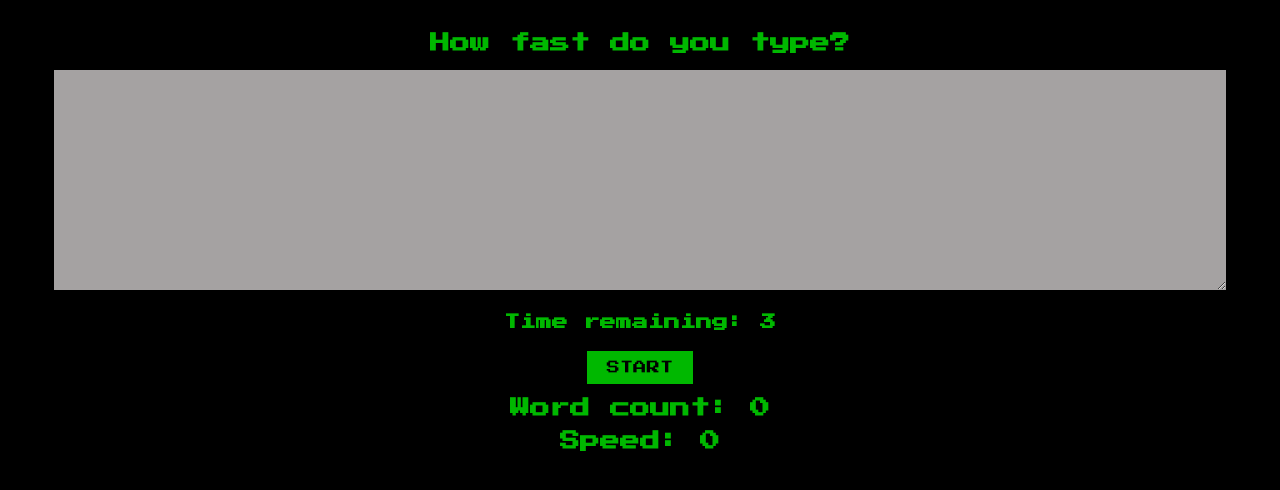
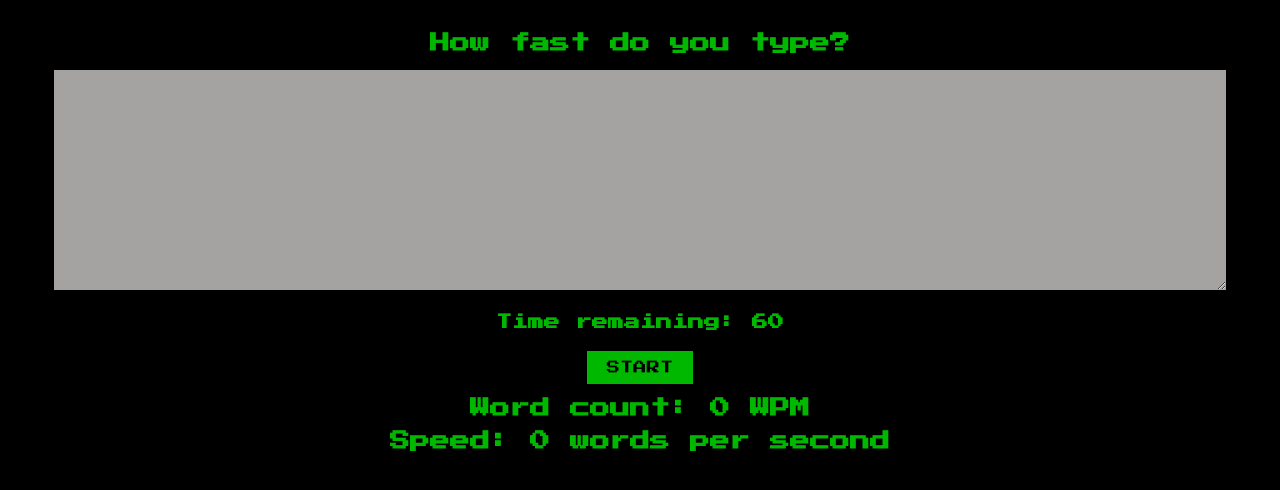
Before and after one commit to Haack79/typer-timing, a React (Create React App) app: page / in a window 1280 px wide. Shown: the top 490 px of the page. Built offline with nearby package versions, Linux system fonts and the light colour scheme.

Commit message:
updated the timing and count speed

```diff
--- a/src/App.js
+++ b/src/App.js
@@ -2,7 +2,7 @@
 import React, {useState, useEffect, useRef} from "react"
 
 function App() {
-    const startTime = 3;
+    const startTime = 60;
     const [text, setText] = useState(" ");
     const [timeLeft, setTimeLeft] = useState(startTime);
     const [wordCount, setWordCount] = useState(0);
@@ -16,12 +16,10 @@ function App() {
 
     const handleChange = (e) => {
       const {value} = e.target;
-      console.log(value, 'this is the valueeeeeeee');
       setText(value);
     }
 
     const countTheWords = (text) => {
-      console.log(text, 'this is the text');
       const wordsArr = text.trim().split(" ");
       const totalWords = wordsArr.filter(word => word !== " ").length;
       setWordCount(totalWords);
@@ -43,7 +41,7 @@ function App() {
       setWordCount(countTheWords(text));
       setSpeed(wordsPerSecond());
     }
-    // let finalSpeed;
+
     useEffect(() => {
       if (timeLeft > 0 && isRunning) {
         setTimeout(() => {
@@ -70,8 +68,8 @@ function App() {
             >
                 Start
             </button>
-            <h1>Word count: {wordCount}</h1>
-            <h1>Speed: {speed}</h1>
+            <h1>{`Word count: ${wordCount} WPM`}</h1>
+            <h1>{`Speed: ${speed} words per second`}</h1>
         </div>
     )
 }
```
